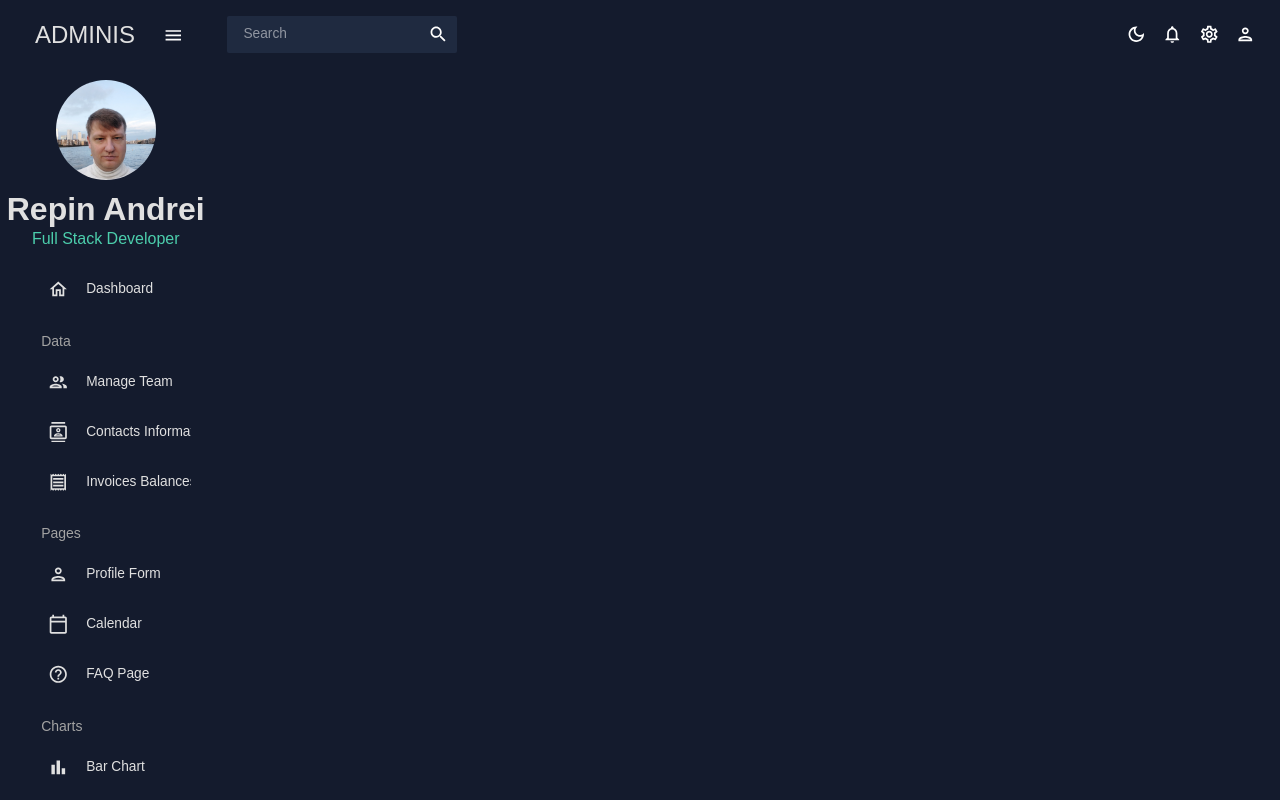
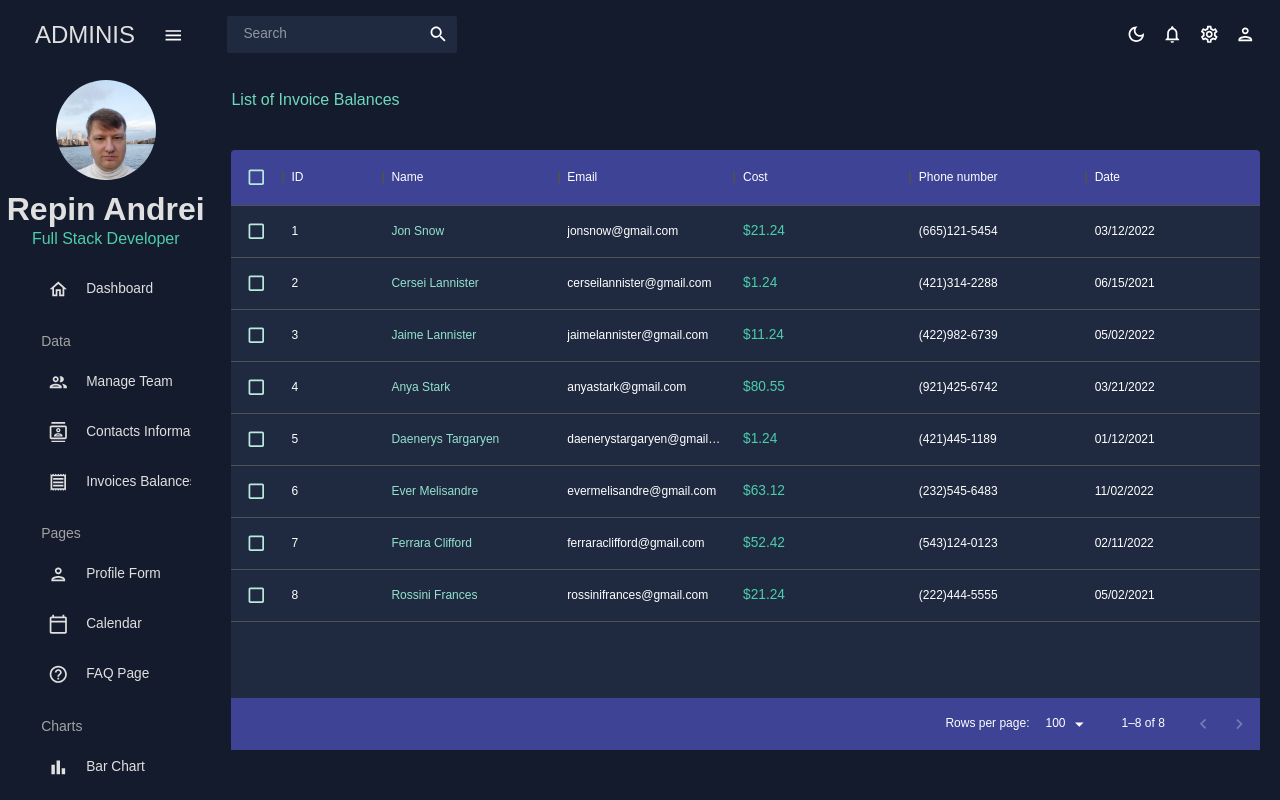
Before and after one commit to RA404/dashboard, a React (Create React App) app: page /invoices in a window 1280 px wide. Shown: the top 800 px of the page. Built offline with nearby package versions, Linux system fonts and the light colour scheme.

Commit message:
add Invoices component

```diff
--- a/src/App.js
+++ b/src/App.js
@@ -4,7 +4,7 @@
 import Sidebar from "./scenes/global/Sidebar";
 import Dashboard from "./scenes/dashboard";
 import Team from "./scenes/team";
-// import Invoices from "./scenes/invoices";
+import Invoices from "./scenes/invoices";
 import Contacts from "./scenes/contacts";
 // import Bar from "./scenes/bar";
 // import Form from "./scenes/form";
@@ -32,8 +32,8 @@
               <Route path="/" element={<Dashboard />} />
               <Route path="/team" element={<Team />} />
               <Route path="/contacts" element={<Contacts />} />
-              {/*<Route path="/invoices" element={<Invoices />} />
-              <Route path="/form" element={<Form />} />
+              <Route path="/invoices" element={<Invoices />} />
+              {/*<Route path="/form" element={<Form />} />
               <Route path="/bar" element={<Bar />} />
               <Route path="/pie" element={<Pie />} />
               <Route path="/line" element={<Line />} />
--- /dev/null
+++ b/src/scenes/invoices/index.jsx
@@ -0,0 +1,57 @@
+import { Box, Typography, useTheme } from "@mui/material";
+import { DataGrid } from "@mui/x-data-grid";
+import { tokens } from "../../theme";
+import { mockDataInvoices } from "../../data/mockData";
+import Header from "../../components/Header";
+
+
+const Invoices = () => {
+    const theme = useTheme();
+    const colors = tokens(theme.palette.mode);
+
+    const columns = [
+        {field: "id", headerName: "ID"},
+        {field: "name", headerName: "Name", flex: 1, cellClassName: "name-column--cell"},
+        {field: "email", headerName: "Email", flex: 1},
+        {
+            field: "cost",
+            headerName: "Cost",
+            flex: 1,
+            renderCell: (params)=>(
+                <Typography color={colors.greenAccent[500]}>
+                    ${params.row.cost}
+                </Typography>
+            )
+        },
+        {field: "phone", headerName: "Phone number", flex: 1},
+        {field: "date", headerName: "Date", flex: 1},
+    ]
+
+    return (
+        <Box m="20px">
+            <Header Title="Invoices" subtitle="List of Invoice Balances" />
+            <Box
+                m="40px 0 0 0"
+                height="75vh"
+                sx={{
+                    "& .MuiDataGrid-root": {border: "none"},
+                    "& .MuiDataGrid-cell": {borderBottom: "none"},
+                    "& .name-column--cell": {color: colors.greenAccent[300]},
+                    "& .MuiDataGrid-columnHeader": {backgroundColor: colors.blueAccent[700], borderBottom: "none"},
+                    "& .MuiDataGrid-virtualScroller": {backgroundColor: colors.primary[400]},
+                    "& .MuiDataGrid-footerContainer": {backgroundColor: colors.blueAccent[700], borderTop: "none"},
+                    "& .MuiCheckbox-root": {color: `${colors.greenAccent[200]}`},
+                }}
+            >
+                <DataGrid
+                    checkboxSelection
+                    rows={mockDataInvoices}
+                    columns={columns}
+                />
+            </Box>
+        </Box>
+    )
+
+}
+
+export default Invoices;
```
